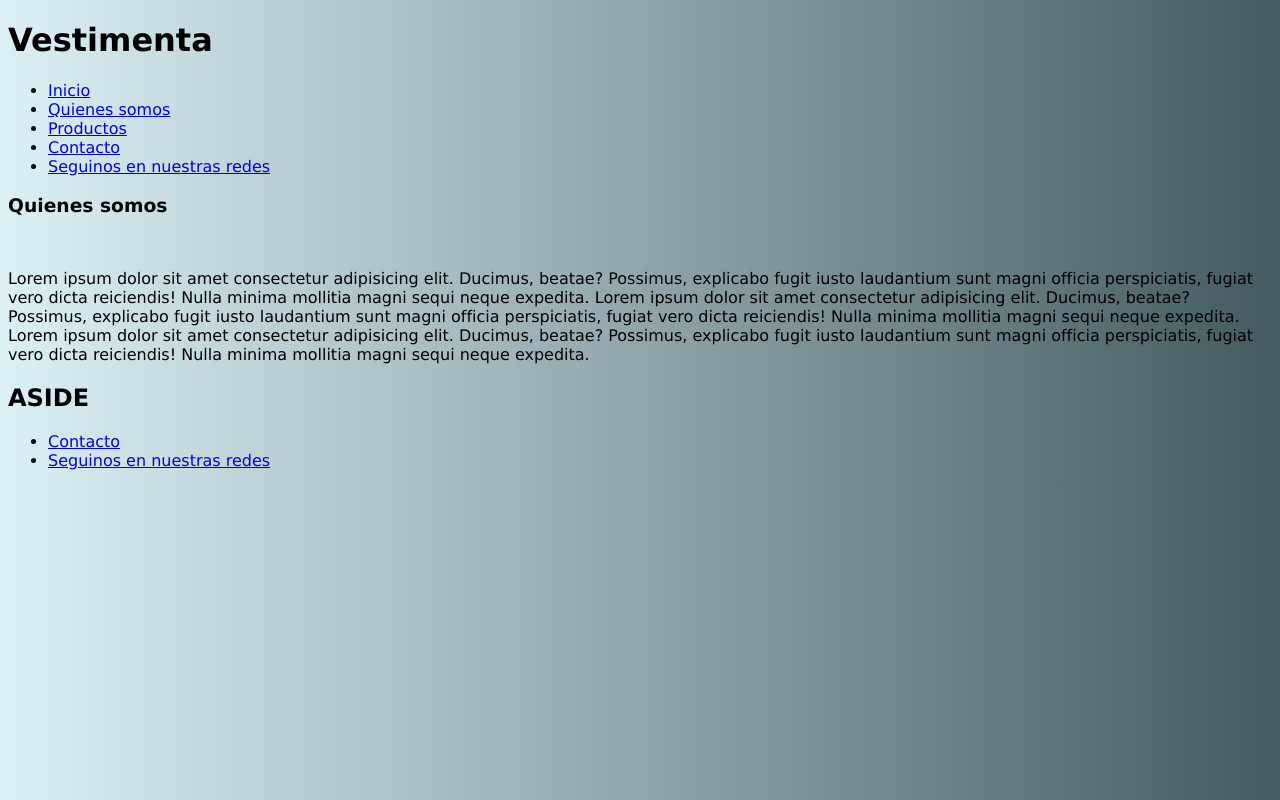
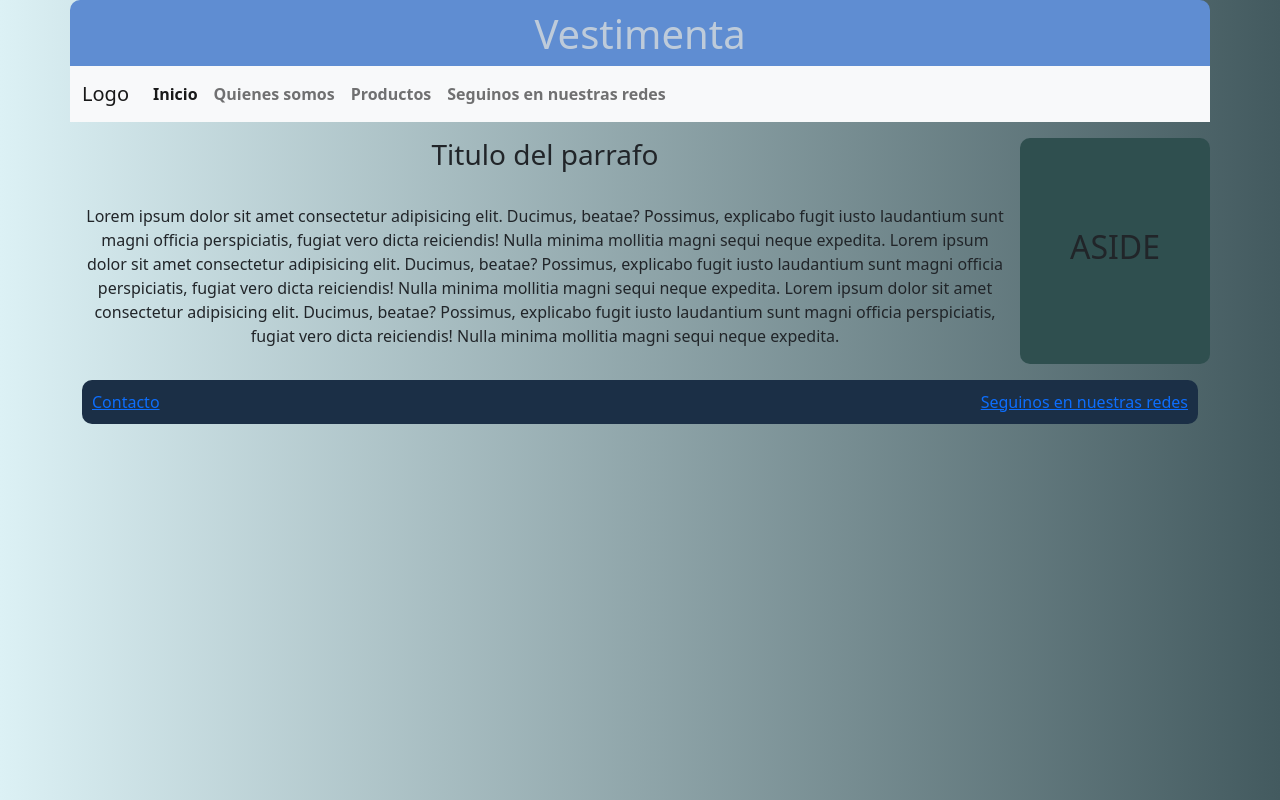
Before and after one commit to Marce1193/maqutando-con-bootstrap, a plain HTML site: page pages/abaut.html in a window 1280 px wide. Drawn offline with nearby package versions, Linux system fonts and the light colour scheme.

Commit message:
modificando gap

```diff
--- a/css/styles.css
+++ b/css/styles.css
@@ -27,7 +27,6 @@ body {
     grid-area: header;
 }
 
-.container .header .header__nav ul li:hover,
 .container .footer .footer__div ul li:hover {
     background-color: #D6DBDC;
     font-weight: 700;
@@ -67,6 +66,7 @@ body {
     justify-content: space-between;
     list-style-type: none;
     padding: 10px;
+    margin: 0;
     border-radius: 10px;
 
 }
--- a/pages/abaut.html
+++ b/pages/abaut.html
@@ -4,30 +4,43 @@
     <meta charset="UTF-8">
     <meta http-equiv="X-UA-Compatible" content="IE=edge">
     <meta name="viewport" content="width=device-width, initial-scale=1.0">
-    <title>Quienes somos</title>
+    <title>Vestimenta</title>
     <link rel="stylesheet" href="../css/styles.css">
+    <!-- CSS only -->
+<link href="https://cdn.jsdelivr.net/npm/bootstrap@5.2.0-beta1/dist/css/bootstrap.min.css" rel="stylesheet" integrity="sha384-0evHe/X+R7YkIZDRvuzKMRqM+OrBnVFBL6DOitfPri4tjfHxaWutUpFmBp4vmVor" crossorigin="anonymous">
 </head>
 <body>
-  <div class="contenedor">
-    <header class="header">
+  <div class="container d-grid gap-3">
+    <div class="row">
+        <header class="col-12 header">
             <div class="header__div">
                <h1>Vestimenta</h1>
            </div>
            <div>
-            <nav class="header__nav">
-                <ul>
-                    <li><a href="../index.html">Inicio</a></li>
-                    <li><a href="./abaut.html">Quienes somos</a></li>
-                    <li><a href="#">Productos</a></li>
-                    <li><a href="#">Contacto</a></li>
-                    <li><a href="https://www.facebook.com" target="_blank">Seguinos en nuestras redes</a></li>
-                </ul>
+            <nav class="navbar navbar-expand-lg bg-light">
+                <div class="container-fluid">
+                  <a class="navbar-brand" href="#">Logo</a>
+                  <button class="navbar-toggler" type="button" data-bs-toggle="collapse" data-bs-target="#navbarNavAltMarkup" aria-controls="navbarNavAltMarkup" aria-expanded="false" aria-label="Toggle navigation">
+                    <span class="navbar-toggler-icon"></span>
+                  </button>
+                  <div class="collapse navbar-collapse" id="navbarNavAltMarkup">
+                    <div class="navbar-nav">
+                      <a class="nav-link active fw-semibold" aria-current="page" href="../index.html">Inicio</a>
+                      <a class="nav-link fw-semibold" href="./abaut.html">Quienes somos</a>
+                      <a class="nav-link fw-semibold" href="#">Productos</a>
+                      <a class="nav-link fw-semibold" href="#">Seguinos en nuestras redes</a>
+                    </div>
+                  </div>
+                </div>
               </nav>
            </div>
          </header>
+    </div>
 
-    <article class="article">
-        <h3 class="article__titulo">Quienes somos</h3>
+    <div class="row">
+
+        <article class="col-10 article">
+              <h3 class="article__titulo">Titulo del parrafo</h3>
               <br>
               <p class="article__parrafo">
             Lorem ipsum dolor sit amet consectetur adipisicing elit. Ducimus, beatae? Possimus, explicabo
@@ -42,10 +55,14 @@
               </p>
         </article>
 
-    <aside class="aside">
+
+        <aside class="col-2 aside">
            <h2 class="aside__titulo">ASIDE</h2>
         </aside>
+    </div>
 
+
+    <div class="row">
        <footer class="footer">
            <div class="footer__div">
                <ul>
@@ -55,5 +72,9 @@
            </div>
        </footer>
     </div>
+
+
+  <!-- JavaScript Bundle with Popper -->
+<script src="https://cdn.jsdelivr.net/npm/bootstrap@5.2.0-beta1/dist/js/bootstrap.bundle.min.js" integrity="sha384-pprn3073KE6tl6bjs2QrFaJGz5/SUsLqktiwsUTF55Jfv3qYSDhgCecCxMW52nD2" crossorigin="anonymous"></script>
 </body>
 </html>
```
Also changed, not shown: index.html (+7 -7 lines). Lines whose indentation alone changed are shown as unchanged.
